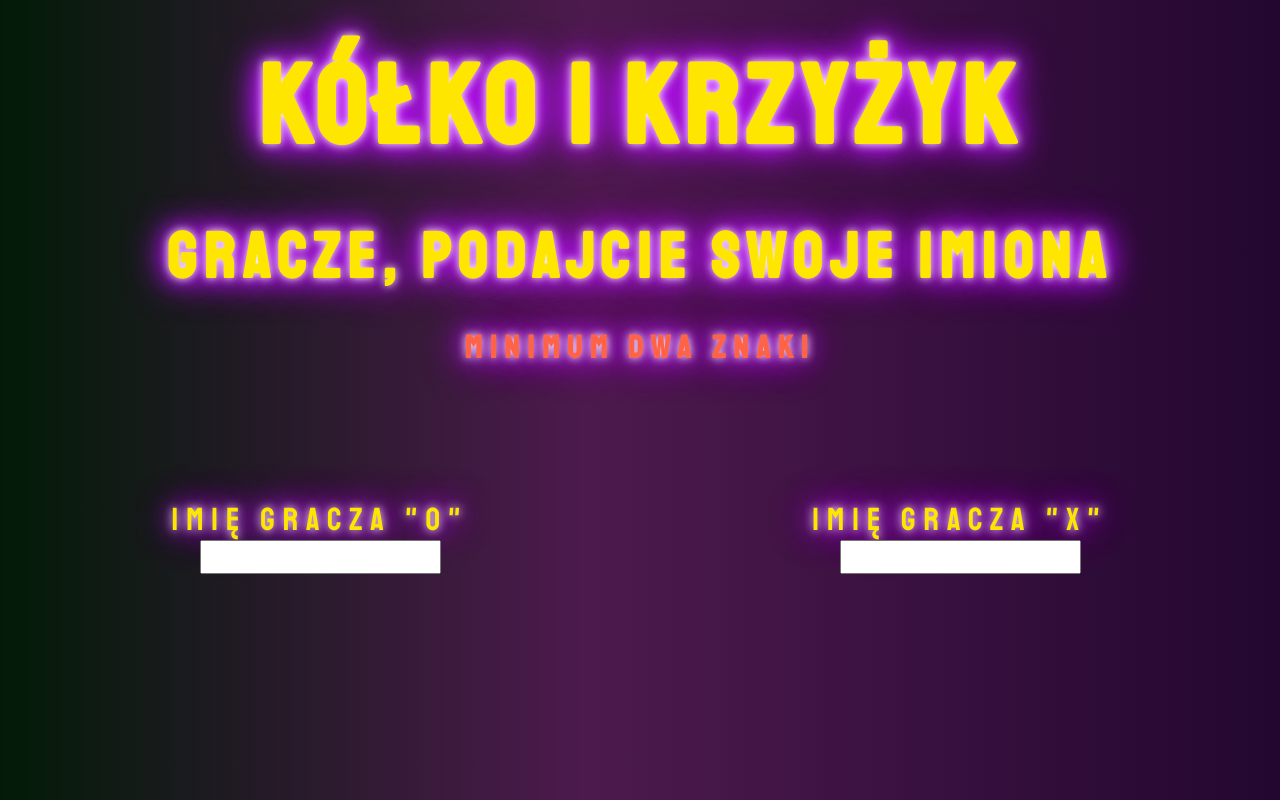
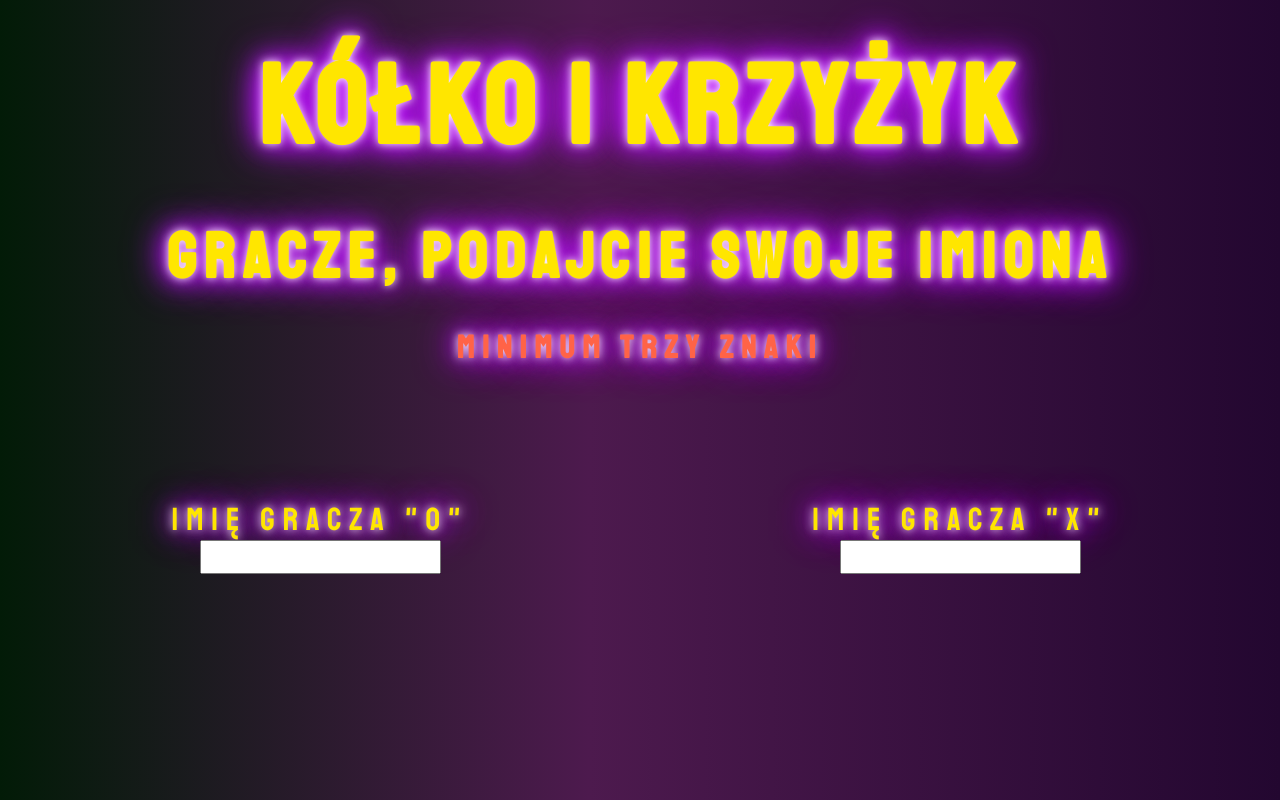
Before and after one commit to anyd007/tic-tac-toe, a React (Create React App) app: page / in a window 1280 px wide. Built offline with nearby package versions, Linux system fonts and the light colour scheme; a web font is replaced by a local one.

Commit message:
add more sass styles

```diff
--- a/src/components/game/Game.jsx
+++ b/src/components/game/Game.jsx
@@ -22,6 +22,7 @@ const Game = () =>{
 
     const handleExit = () =>{
         localStorage.clear();
+        setBoard(["","","","","","","","",""])
         setPoints1(0)
         setPoints2(0)
         history("/")
--- a/src/components/home/Home.jsx
+++ b/src/components/home/Home.jsx
@@ -40,7 +40,7 @@ const Home = () =>{
             <h1 className="home__title">KÓŁKO I KRZYŻYK</h1>
             <div className="home__mainView">
                 <h2 className="home__mainView--description">GRACZE, PODAJCIE SWOJE IMIONA<br />
-                <span className="home__mainView--info">minimum dwa znaki</span></h2>
+                <span className="home__mainView--info">minimum trzy znaki</span></h2>
                 <div className="home__mainView--player1">
                     <label htmlFor="player1">IMIĘ GRACZA "O"</label><br />
                     <input
```
